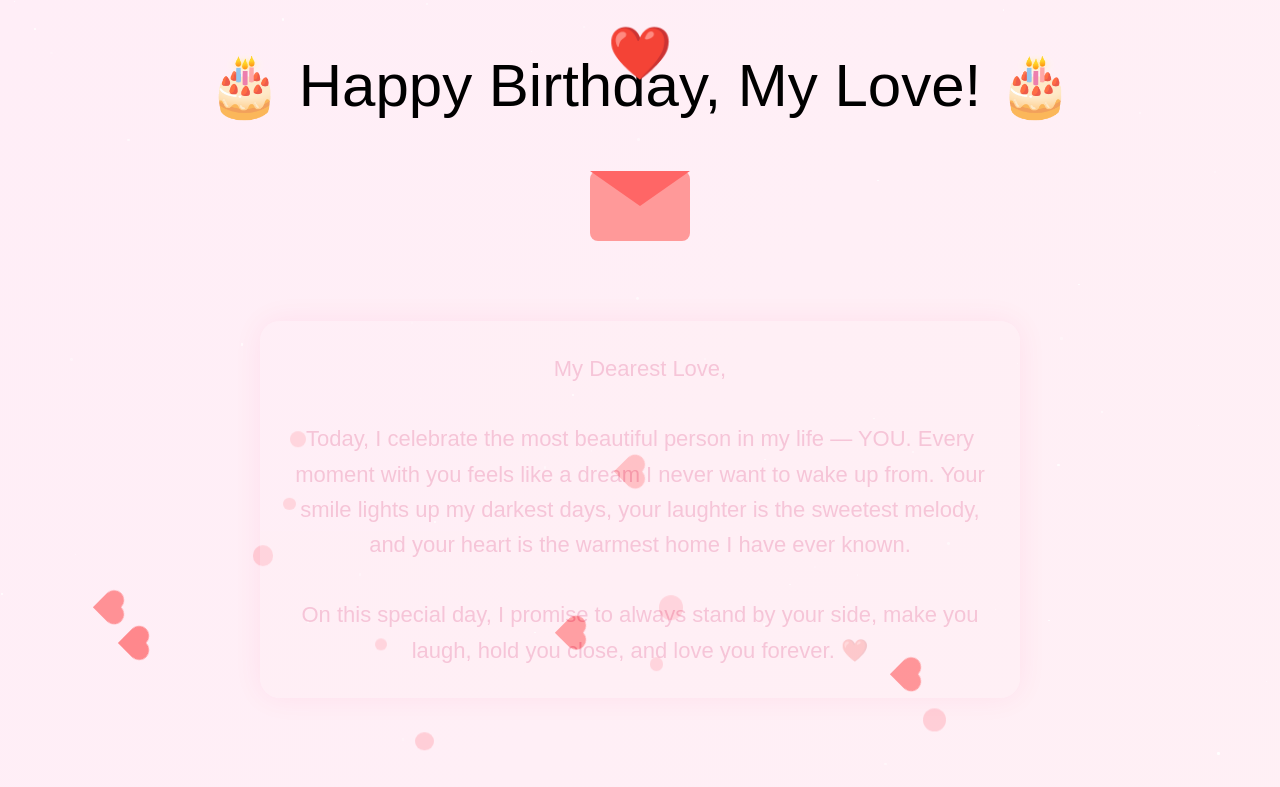
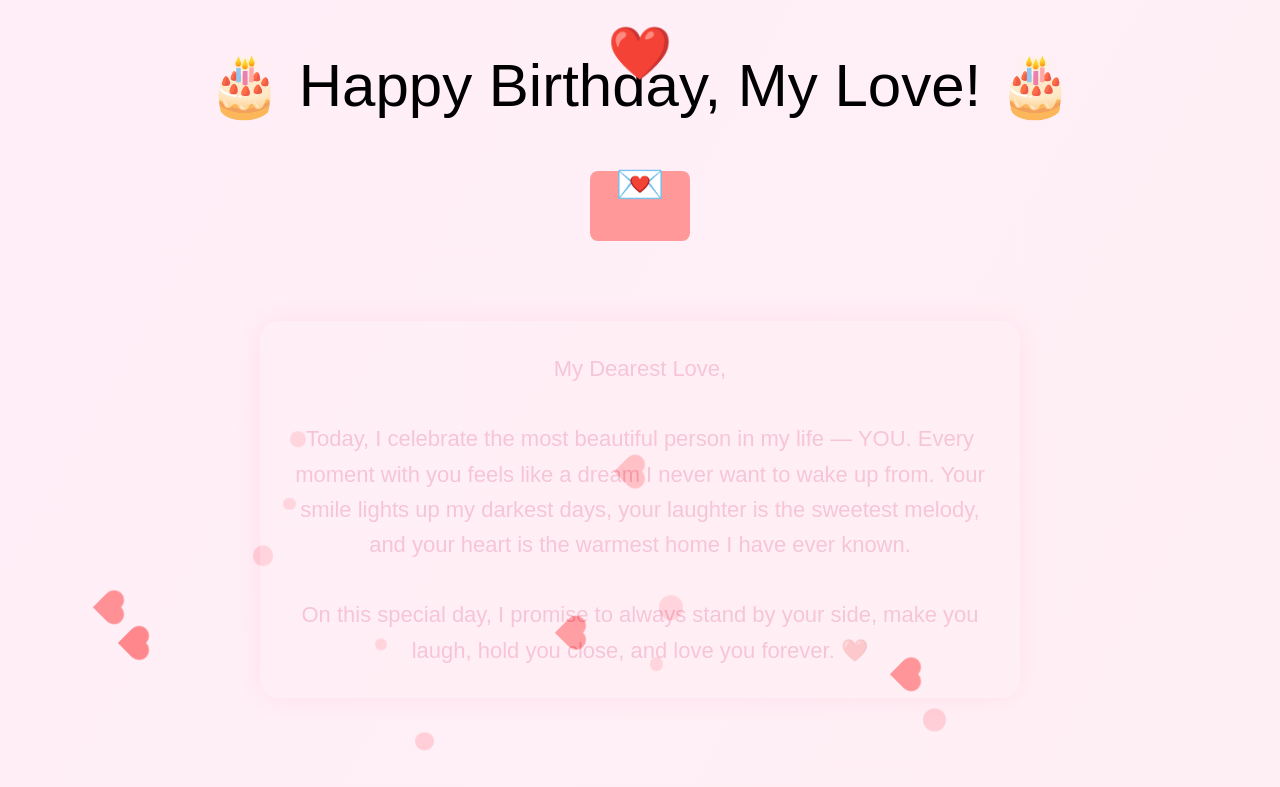
Before and after one commit to Rowsun0007/My-sweetheart, a plain HTML site: page index.html in a window 1280 px wide. Shown: the top 787 px of the page. Drawn offline with Linux system fonts and the light colour scheme.

Commit message:
index.html

```diff
--- a/index.html
+++ b/index.html
@@ -11,10 +11,9 @@ body {
   overflow-x: hidden;
   text-align: center;
   background: linear-gradient(120deg, #ffeef7, #fff0f5);
-  transition: background 5s ease;
 }
 
-/* Fireworks canvas */
+/* Fireworks canvas behind everything */
 #fireworks {
   position:fixed;
   top:0;
@@ -22,23 +21,7 @@ body {
   width:100%;
   height:100%;
   pointer-events:none;
-  z-index:1;
-}
-
-/* Twinkling stars */
-.star {
-  position: fixed;
-  background: white;
-  border-radius: 50%;
-  width:2px;
-  height:2px;
-  opacity:0.8;
   z-index:0;
-  animation: twinkle 3s infinite;
-}
-@keyframes twinkle {
-  0%, 100% {opacity:0.2;}
-  50% {opacity:1;}
 }
 
 /* Floating hearts */
@@ -84,7 +67,7 @@ body {
   100% {transform: translateY(-110vh);}
 }
 
-/* Cake with pulsing hearts */
+/* Cake */
 #cake {
   position: relative;
   font-size: 60px;
@@ -102,11 +85,11 @@ body {
   animation: pulse 2s infinite;
 }
 @keyframes pulse {
-  0%, 100% {transform: translateX(-50%) scale(1);}
+  0%,100% {transform: translateX(-50%) scale(1);}
   50% {transform: translateX(-50%) scale(1.3);}
 }
 
-/* Envelope */
+/* Envelope animation */
 #envelope {
   width:100px;
   height:70px;
@@ -118,13 +101,13 @@ body {
   opacity:0;
   animation: fadeIn 2s forwards 2s;
 }
-#envelope::before {
-  content:'';
+#envelope.open::after {
+  content:'💌';
+  font-size:40px;
   position:absolute;
-  top:0; left:0;
-  width:100px; height:70px;
-  background:#f66;
-  clip-path: polygon(0 0, 50% 50%, 100% 0);
+  top:-10px;
+  left:50%;
+  transform:translateX(-50%);
 }
 
 /* Love letter */
@@ -181,18 +164,12 @@ body {
 </head>
 <body>
 
-<!-- Fireworks canvas -->
 <canvas id="fireworks"></canvas>
 
-<!-- Twinkling stars will be created via JS -->
-
-<!-- Cake -->
 <div id="cake">🎂 Happy Birthday, My Love! 🎂</div>
 
-<!-- Envelope -->
 <div id="envelope"></div>
 
-<!-- Love letter -->
 <div id="love-letter">
 My Dearest Love,<br><br>
 Today, I celebrate the most beautiful person in my life — YOU.
@@ -203,7 +180,6 @@ On this special day, I promise to always stand by your side,
 make you laugh, hold you close, and love you forever. ❤️
 </div>
 
-<!-- Photo gallery -->
 <div id="photo-gallery">
   <img src="Snapchat-1775830341.jpg" class="fade-top" alt="Photo 1">
   <img src="Snapchat-623184945.jpg" class="fade-bottom" alt="Photo 2">
@@ -214,16 +190,7 @@ make you laugh, hold you close, and love you forever. ❤️
 </div>
 
 <script>
-// Twinkling stars
-for(let i=0;i<50;i++){
-  const star=document.createElement('div');
-  star.className='star';
-  star.style.left=Math.random()*window.innerWidth+'px';
-  star.style.top=Math.random()*window.innerHeight+'px';
-  star.style.width=star.style.height=(Math.random()*2+1)+'px';
-  star.style.animationDuration=(2+Math.random()*3)+'s';
-  document.body.appendChild(star);
-}
+window.onload = function() {
 
 // Floating hearts
 function createHeart(){const h=document.createElement('div');h.className='heart';h.style.left=Math.random()*window.innerWidth+'px';h.style.animationDuration=(5+Math.random()*3)+'s';document.body.appendChild(h);setTimeout(()=>h.remove(),7000);}setInterval(createHeart,400);
@@ -235,10 +202,10 @@ function createBubble(){const b=document.createElement('div');b.className='bubbl
 const canvas=document.getElementById('fireworks');const ctx=canvas.getContext('2d');canvas.width=window.innerWidth;canvas.height=window.innerHeight;let fireworks=[];function Firework(){this.x=Math.random()*canvas.width;this.y=canvas.height;this.targetY=Math.random()*canvas.height/2;this.particles=[];}Firework.prototype.update=function(){this.y-=5;if(this.y<=this.targetY&&this.particles.length===0){for(let i=0;i<40;i++){this.particles.push({x:this.x,y:this.y,vx:Math.random()*6-3,vy:Math.random()*-5,alpha:1});}}this.particles.forEach(p=>{p.x+=p.vx;p.y+=p.vy;p.vy+=0.05;p.alpha-=0.02;});this.particles=this.particles.filter(p=>p.alpha>0);};Firework.prototype.draw=function(){this.particles.forEach(p=>{ctx.fillStyle=`hsla(${Math.random()*360},100%,50%,${p.alpha})`;ctx.fillRect(p.x,p.y,2,2);});};function animate(){ctx.clearRect(0,0,canvas.width,canvas.height);if(Math.random()<0.1)fireworks.push(new Firework());fireworks.forEach(f=>{f.update();f.draw();});fireworks=fireworks.filter(f=>f.particles.length>0);requestAnimationFrame(animate);}animate();
 window.addEventListener('resize',()=>{canvas.width=window.innerWidth;canvas.height=window.innerHeight;});
 
-// Optional background music
-/* Uncomment below to play music automatically
-const audio=new Audio('yourmusic.mp3');audio.loop=true;audio.play();
-*/
+// Envelope open after 3 seconds
+setTimeout(()=>{document.getElementById('envelope').classList.add('open');},3000);
+
+}
 </script>
 
 </body>
```
